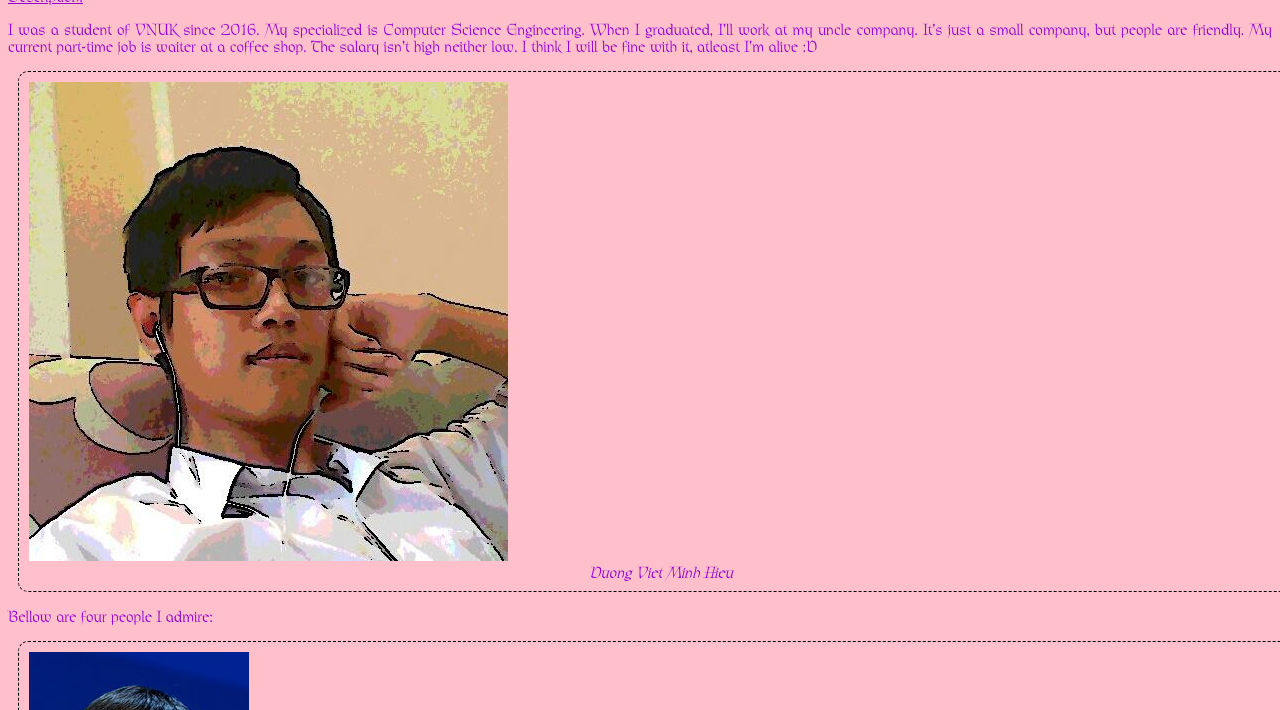
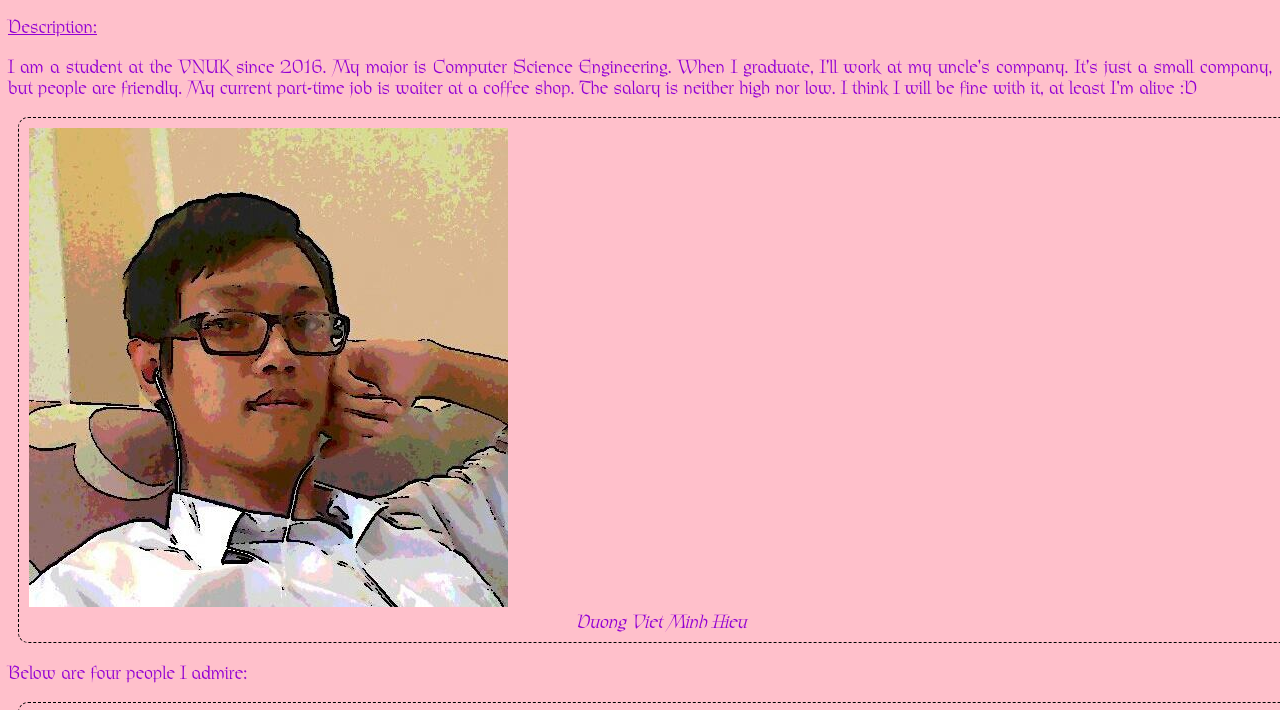
Before and after one commit to dvmhieu271/my_web_app, a plain HTML site: page index.html in a window 1280 px wide. Shown: the part 157-867 px from the top of the page. Drawn offline with Linux system fonts and the light colour scheme.

Commit message:
Small fixings

```diff
--- a/css/app.css
+++ b/css/app.css
@@ -6,7 +6,7 @@
 body {
   color: rgb(148,0,211);
   background: rgb(255,192,203);
-  font-size: 12;
+  font-size: 19px;
   font-family: "patrick";
 }
 
--- a/index.html
+++ b/index.html
@@ -5,30 +5,49 @@
     <title>ABOUT ME</title>
     <link rel="stylesheet" type="text/css" href="./css/app.css" />
   </head>
+
   <body>
+
     <h1>INTRODUCE</h1>
+
     <p>
       <u>Full Name:</u> Duong Viet Minh Hieu
     </p>
+
     <p>
       <u>Career:</u> Student
     </p>
+
     <p>
       <u>Description:</u>
     </p>
+
     <p>
-      I was a student of VNUK since 2016. My specialized is Computer Science Engineering. When I graduated, I'll work at my uncle company. It's just a small company, but people are friendly. My current part-time job is waiter at a coffee shop. The salary isn't high neither low. I think I will be fine with it, atleast I'm alive :D
+      I am a student at the VNUK since 2016.
+      My major is Computer Science Engineering.
+      When I graduate, I'll work at my uncle's company.
+      It's just a small company, but people are friendly.
+      My current part-time job is waiter at a coffee shop.
+      The salary is neither high nor low.
+      I think I will be fine with it, at least I'm alive :D
     </p>
+
+
     <figure>
       <img src="./images/Hieu.jpg" alt="Hieu"/>
       <figcaption>Duong Viet Minh Hieu</figcaption>
     </figure>
+
     <p>
-      Bellow are four people I admire:
+      Below are four people I admire:
     </p>
+
+
     <figure>
       <img src="./images/jackma.jpg" alt="Jack Ma"/>
       <figcaption>Jack Ma</figcaption>
+    </figure>
+
     <p>
       Jack Ma Yun (Chinese: 马云; pinyin: Mǎ Yún, [mà y̌n]; born 10 September 1964) is a Chinese business magnate, investor, and philanthropist. He is the co-founder and executive chairman of the Alibaba Group, a multinational technology conglomerate. as of January 2019, he is one of China's richest men with a net worth of US$36.2 billion, as well as one of the wealthiest people in the world. Ma's primary ideology was for an open and market driven economy.
     </p>
@@ -38,10 +57,13 @@
     <p>
       Ma resigned from the position of the CEO of Alibaba Group and reportedly decided to eventually resign as chairman to focus on philanthropy.
     </p>
-    </figure>
+
+
     <figure>
       <img src="./images/tomcruise.jpg" alt="Tom Cruise"/>
       <figcaption>Tom Cruise</figcaption>
+    </figure>
+
     <p>
       Thomas Cruise (born Thomas Cruise Mapother IV on July 3, 1962) is an American actor and producer. He started his career at age 19, in the film Endless Love (1981), before making his breakthrough in the comedy Risky Business (1983), and receiving widespread attention for starring in the action drama Top Gun (1986) as Lieutenant Pete "Maverick" Mitchell. After starring in The Color of Money (1986) and Cocktail (1988), Cruise starred opposite Dustin Hoffman in the Academy Award for Best Picture-winning drama Rain Man. For his role as anti-war activist Ron Kovic in the drama Born on the Fourth of July (1989), Cruise received the Golden Globe Award for Best Actor – Motion Picture Drama and his first nomination for the Academy Award for Best Actor.
     </p>
@@ -54,10 +76,13 @@
     <p>
       Cruise has been married three times, to actresses Mimi Rogers, Nicole Kidman, and Katie Holmes, and has three children, two of which were adopted during his marriage to Kidman and the other a biological daughter with Holmes. Cruise is an outspoken advocate for the Church of Scientology and its associated social programs, and credits it with helping him overcome dyslexia. In the 2000s, he sparked controversy with his Church-affiliated criticisms of psychiatry and anti-depressant drugs, his efforts to promote Scientology as a religion in Europe, and a leaked video interview of him promoting Scientology.
     </p>
-    </figure>
+
+
     <figure>
       <img src="./images/johncena.jpg" alt="John Cena"/>
       <figcaption>John Cena</figcaption>
+    </figure>
+
     <p>
       John Felix Anthony Cena Jr. (/ˈsiːnə/; born April 23, 1977) is an American professional wrestler, actor, and rapper. He is signed to WWE, where he appears for both the Raw and SmackDown brands.
     </p>
@@ -73,10 +98,13 @@
     <p>
       Outside of wrestling, Cena has attained success as a musician, actor, and philanthropist. He released the rap album You Can't See Me in 2005, which gained platinum certification in the United States. He has had leading film roles in The Marine (2006), 12 Rounds (2009), Trainwreck (2015), Ferdinand (2017), Blockers (2018), and Bumblebee (2018).[17] He is also known for his involvement in numerous charitable causes, namely the Make-A-Wish Foundation, where he has granted more than 500 wishes, the most in company history.
     </p>
-    </figure>
+
+
     <figure>
       <img src="./images/ronaldo.jpg" alt="Cristiano Ronaldo"/>
       <figcaption>Cristiano Ronaldo</figcaption>
+    </figure>
+
     <p>
       Cristiano Ronaldo dos Santos Aveiro GOIH ComM (European Portuguese: [kɾiʃˈtjɐnu ʁoˈnaɫdu]; born 5 February 1985) is a Portuguese professional footballer who plays as a forward for Italian club Juventus and captains the Portugal national team. Often considered the best player in the world and regarded by many as one of the greatest players of all time, Ronaldo has a record-tying five Ballon d'Or awards, the most for a European player, and is the first player to win four European Golden Shoes. He has won 27 trophies in his career, including five league titles, five UEFA Champions League titles and one UEFA European Championship. A prolific goalscorer, Ronaldo holds the records for most official goals scored in Europe's top-five leagues (414), the UEFA Champions League (121), the UEFA European Championship (9), as well as those for most assists in the UEFA Champions League (34) and the UEFA European Championship (6). He has scored over 690 senior career goals for club and country.
     </p>
@@ -89,6 +117,6 @@
     <p>
       A Portuguese international, Ronaldo was named the best Portuguese player of all time by the Portuguese Football Federation in 2015. He made his senior debut for Portugal in 2003 at age 18, and has since had over 150 caps, including appearing and scoring in eight major tournaments, becoming Portugal's most capped player and his country's all-time top goalscorer. He scored his first international goal at Euro 2004 and helped Portugal reach the final. He took over full captaincy in July 2008, leading Portugal to their first-ever triumph in a major tournament by winning Euro 2016, and received the Silver Boot as the second-highest goalscorer of the tournament, before becoming the highest European international goalscorer of all-time. One of the most marketable athletes in the world, he was ranked the world's highest-paid athlete by Forbes in 2016 and 2017, as well as the world's most famous athlete by ESPN in 2016, 2017 and 2018.
     </p>
-    </figure>
+
   </body>
 </html>
```
Lines whose indentation alone changed are shown as unchanged.
